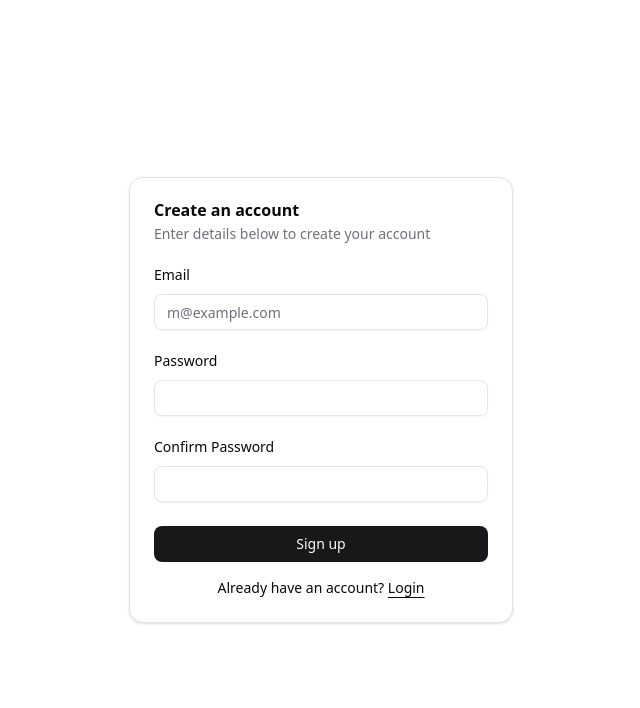
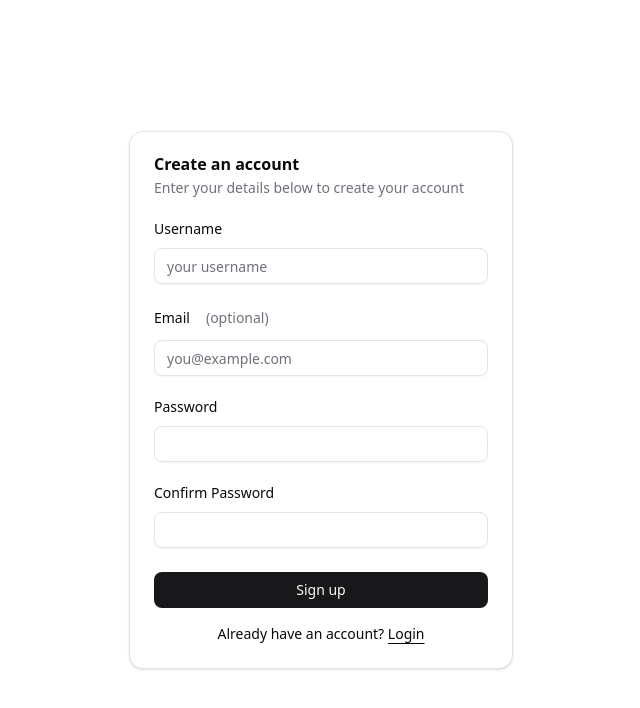
Before and after one commit to rehmanic/specora, a Next.js app in the folder frontend/: page /signup in a window 1280 px wide. Shown: the top 708 px of the page, without its empty margins (319-959 px from the left). Built offline with nearby package versions, Linux system fonts and the light colour scheme.

Commit message:
Updated Auth form

```diff
--- a/frontend/src/app/(public)/login/page.jsx
+++ b/frontend/src/app/(public)/login/page.jsx
@@ -1,4 +1,4 @@
-import { AuthForm } from "@/components/auth/AuthForm";
+import  AuthForm  from "@/components/auth/AuthForm";
 
 export default function Login() {
   return (
--- a/frontend/src/app/(public)/signup/page.jsx
+++ b/frontend/src/app/(public)/signup/page.jsx
@@ -1,4 +1,4 @@
-import { AuthForm } from "@/components/auth/AuthForm";
+import AuthForm  from "@/components/auth/AuthForm";
 
 export default function Signup() {
   return (
--- a/frontend/src/components/auth/AuthForm.jsx
+++ b/frontend/src/components/auth/AuthForm.jsx
@@ -1,3 +1,4 @@
+import React from "react";
 import { cn } from "@/lib/utils";
 import { Button } from "@/components/ui/button";
 import {
@@ -10,34 +11,52 @@ import {
 import { Input } from "@/components/ui/input";
 import { Label } from "@/components/ui/label";
 
-export function AuthForm({ className, variant = "login", ...props }) {
+export default function AuthForm({ className, variant = "login", ...props }) {
   const isLogin = variant === "login";
 
   return (
     <div className={cn("flex flex-col gap-6", className)} {...props}>
       <Card>
         <CardHeader>
-          <CardTitle>
-            {isLogin ? "Login to your account" : "Create an account"}
-          </CardTitle>
+          <CardTitle>{isLogin ? "Login to your account" : "Create an account"}</CardTitle>
           <CardDescription>
             {isLogin
               ? "Enter your credentials to login to your account"
-              : "Enter details below to create your account"}
+              : "Enter your details below to create your account"}
           </CardDescription>
         </CardHeader>
+
         <CardContent>
           <form>
             <div className="flex flex-col gap-6">
+              {/* Username: required for both login and signup */}
               <div className="grid gap-3">
-                <Label htmlFor="email">Email</Label>
+                <Label htmlFor="username">Username</Label>
                 <Input
-                  id="email"
-                  type="email"
-                  placeholder="m@example.com"
+                  id="username"
+                  name="username"
+                  type="text"
+                  placeholder="your username"
                   required
                 />
               </div>
+
+              {/* Email: only for signup (optional) */}
+              {!isLogin && (
+                <div className="grid gap-3">
+                  <Label htmlFor="email">
+                    Email <span className="ml-2 text-sm text-muted-foreground">(optional)</span>
+                  </Label>
+                  <Input
+                    id="email"
+                    name="email"
+                    type="email"
+                    placeholder="you@example.com"
+                  />
+                </div>
+              )}
+
+              {/* Password */}
               <div className="grid gap-3">
                 <div className="flex items-center">
                   <Label htmlFor="password">Password</Label>
@@ -50,31 +69,40 @@ export function AuthForm({ className, variant = "login", ...props }) {
                     </a>
                   )}
                 </div>
-                <Input id="password" type="password" required />
+                <Input id="password" name="password" type="password" required />
               </div>
+
+              {/* Confirm password: signup only */}
               {!isLogin && (
                 <div className="grid gap-3">
                   <Label htmlFor="confirmPassword">Confirm Password</Label>
-                  <Input id="confirmPassword" type="password" required />
+                  <Input
+                    id="confirmPassword"
+                    name="confirmPassword"
+                    type="password"
+                    required
+                  />
                 </div>
               )}
+
               <div className="flex flex-col gap-3">
                 <Button type="submit" className="w-full">
                   {isLogin ? "Login" : "Sign up"}
                 </Button>
               </div>
             </div>
+
             <div className="mt-4 text-center text-sm">
               {isLogin ? (
                 <>
-                  Don&apos;t have an account?{" "}
+                  Don&apos;t have an account?{' '}
                   <a href="/signup" className="underline underline-offset-4">
                     Sign up
                   </a>
                 </>
               ) : (
                 <>
-                  Already have an account?{" "}
+                  Already have an account?{' '}
                   <a href="/login" className="underline underline-offset-4">
                     Login
                   </a>
```
